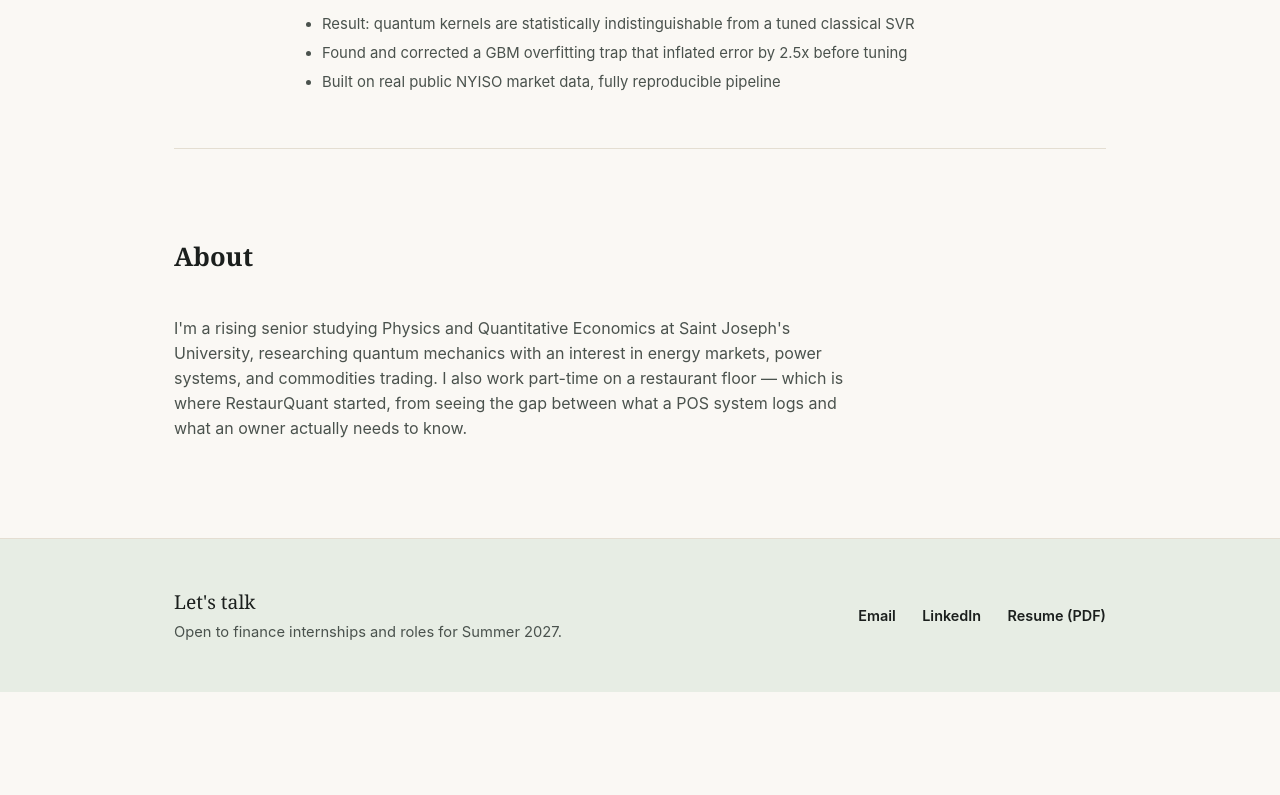
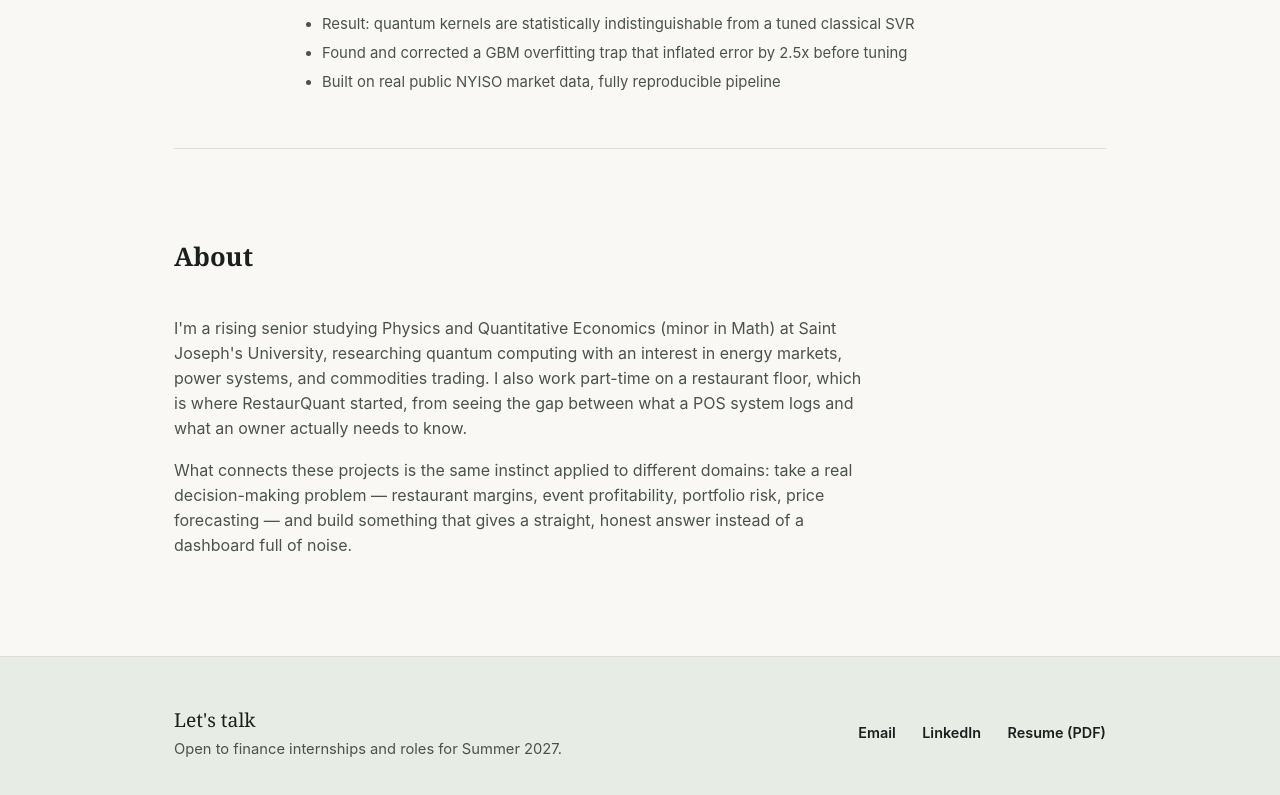
Before and after one commit to jackschiavo10-code/portfolio-site, a plain HTML site: page index.html in a window 1280 px wide. Shown: the part 2807-3602 px from the top of the page. Before the commit the page ends 3499 px from the top, so only its background shows below. Drawn offline with Linux system fonts and the light colour scheme.

Commit message:
Restore two-paragraph About copy

```diff
--- a/index.html
+++ b/index.html
@@ -174,11 +174,17 @@
   <div class="wrap about-inner">
     <h2 class="section-title">About</h2>
     <p>
-      I'm a rising senior studying Physics and Quantitative Economics at Saint Joseph's
-      University, researching quantum mechanics with an interest in energy markets, power
-      systems, and commodities trading. I also work part-time on a restaurant floor — which is
-      where RestaurQuant started, from seeing the gap between what a POS system logs and what an
-      owner actually needs to know.
+      I'm a rising senior studying Physics and Quantitative Economics (minor in Math) at Saint
+      Joseph's University, researching quantum computing with an interest in energy markets,
+      power systems, and commodities trading. I also work part-time on a restaurant floor, which
+      is where RestaurQuant started, from seeing the gap between what a POS system logs and what
+      an owner actually needs to know.
+    </p>
+    <p>
+      What connects these projects is the same instinct applied to different domains: take a
+      real decision-making problem — restaurant margins, event profitability, portfolio risk,
+      price forecasting — and build something that gives a straight, honest answer instead of a
+      dashboard full of noise.
     </p>
   </div>
 </section>
```
